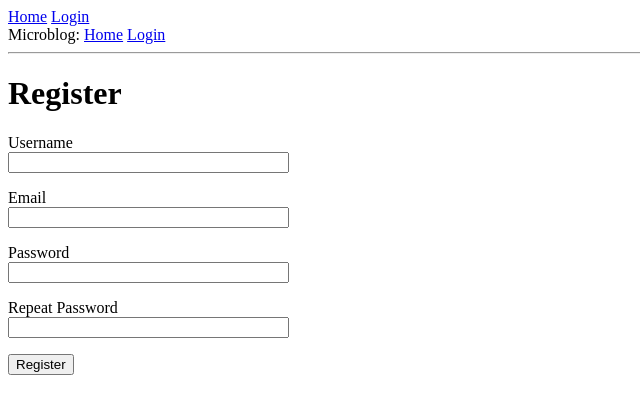
After one commit to yinkaoyeniyi10/practice_folder, a Flask app: page /register in a window 1280 px wide. The commit adds this page. Shown: the top 414 px of the page, without its empty margins (0-640 px from the left). Run offline with Flask 3, Linux system fonts and the light colour scheme.

Commit message:
Finished working Login/Registration Form for new users

```diff
--- a/app/forms.py
+++ b/app/forms.py
@@ -1,8 +1,26 @@
 from flask_wtf import FlaskForm
 from wtforms import StringField, PasswordField, BooleanField, SubmitField
-from wtforms.validators import DataRequired
+from wtforms.validators import DataRequired, ValidationError, Email, EqualTo
+import sqlalchemy as sa
+from app import db
+from app.models import User
 class LoginForm(FlaskForm):
     username = StringField('Username', validators=[DataRequired()])
     password = PasswordField('Password', validators=[DataRequired()])
     remember_me = BooleanField('Remember Me')
     submit = SubmitField('Submit')
+class RegistrationForm(FlaskForm):
+    username = StringField('Username', validators=[DataRequired()])
+    email = StringField('Email', validators=[DataRequired(), Email()])
+    password = PasswordField('Password', validators=[DataRequired()])
+    # Makes sure you put in the right password!
+    password2 = PasswordField('Repeat Password', validators=[DataRequired(), EqualTo('password')])
+    submit = SubmitField('Register')
+    def validate_username(self, username):
+        user = db.session.scalar(sa.select(User).where(User.username == username.data))
+        if user is not None:
+            raise ValidationError('That username has already been taken! Please choose a new one!')
+    def validate_email(self, email):
+        user = db.session.scalar(sa.select(User).where(User.email == email.data))
+        if email is not None:
+            raise ValidationError('That email is not available! Please choose a new one!')
--- a/app/routes.py
+++ b/app/routes.py
@@ -1,10 +1,11 @@
-from flask import render_template, flash, redirect, url_for
+from flask import render_template, flash, redirect, url_for, request
 from flask_login import current_user, login_user, login_required, logout_user
 import sqlalchemy as sa
 from app import db
 from app.models import User
 from app import app
-from app.forms import LoginForm
+from app.forms import LoginForm, RegistrationForm
+from urllib.parse import urlsplit
 @app.route('/')
 @app.route('/index')
 @login_required
@@ -20,20 +21,41 @@ def index():
             'body': 'The Avengers movie was so cool!'
         }
     ]
-    return render_template('index.html', title='Home', user=user, posts=posts)
+    return render_template('index.html', title='Home', posts=posts)
 @app.route('/login', methods=['GET', 'POST'])
 def login():
+    # If statement checks if user is logged in
     if current_user.is_authenticated:
         return redirect(url_for('index'))
     form = LoginForm()
     if form.validate_on_submit():
         user = db.session.scalar(sa.select(User).where(User.username == form.username.data))
-        if user is None or not user.check_password(form.password.data):
+        if user is None or not user.check_password(form.password.data): #If user doesn't exist or password is wrong, enter wrong password message
             flash('Incorrect username or password!')
             return redirect(url_for('login'))
-        return redirect(url_for('index'))
+        login_user(user, remember=form.remember_me.data)
+        '''When the user tries to enter a page that requires login, they are taken to the login form
+        with the page they are trying to access saved as a "next_page" '''
+        next_page = request.args.get('next')
+        '''If there is no "next_page" OR the user is being redirected to another website somehow
+        simply take them to the home page'''
+        if not next_page or urlsplit(next_page).netloc != '':
+            return redirect(url_for('index'))
     return render_template('login.html', title='Sign In', form=form)
 @app.route('/logout')
 def logout():
     logout_user()
     return redirect(url_for('index'))
+@app.route('/register', methods=['GET', 'POST'])
+def register():
+    if current_user.is_authenticated:
+        return redirect(url_for('index'))
+    form = RegistrationForm()
+    if form.validate_on_submit():
+        user = User(username=form.username.data, email=form.email.data)
+        user.set_password(form.password.data)
+        db.session.add(user)
+        db.session.commit()
+        flash('Congratulations! You are now a registered user!')
+        return redirect(url_for('login'))
+    return render_template('register.html', title='Register', form=form)
--- a/app/templates/index.html
+++ b/app/templates/index.html
@@ -1,6 +1,6 @@
 {% extends "base.html" %}
 {% block content %}
-    <h1>Hi, {{user.username}}!</h1>
+    <h1>Hi, {{current_user.username}}!</h1>
     {% for post in posts %}
     <div><p>{{post.author.username}} says: <b>{{post.body}}</b></p></div>
     {% endfor %}
--- a/app/templates/login.html
+++ b/app/templates/login.html
@@ -20,4 +20,5 @@
         <p> {{form.remember_me() }} {{ form.remember_me.label }}</p>
         <p> {{ form.submit() }}</p>
     </form>
+    <p>New User? <a href="{{url_for('register')}}">Click To Register</a></p>
 {% endblock %}
--- /dev/null
+++ b/app/templates/register.html
@@ -0,0 +1,36 @@
+{% extends "base.html" %}
+{% block content %}
+    <h1>Register</h1>
+    <form action="" method="post">
+        {{form.hidden_tag() }}
+        <p>
+            {{form.username.label}}<br>
+            {{form.username(size=32)}}<br>
+            {% for error in form.username.errors%}
+            <span style="color: red;">[{{error}}]</span>
+            {% endfor %}
+        </p>
+        <p>
+            {{form.email.label}}<br>
+            {{form.email(size=32)}}<br>
+            {% for error in form.email.errors%}
+            <span style="color: red;">[{{error}}]</span>
+            {% endfor %}
+        </p>
+        <p>
+            {{form.password.label}}<br>
+            {{form.password(size=32)}}<br>
+            {% for error in form.email.errors%}
+            <span style="color: red;">[{{error}}]</span>
+            {% endfor %}
+        </p>
+        <p>
+            {{form.password2.label}}<br>
+            {{form.password2(size=32)}}<br>
+            {% for error in form.email.errors%}
+            <span style="color: red;">[{{error}}]</span>
+            {% endfor %}
+        </p>
+        <p>{{form.submit()}}</p>
+    </form>
+{% endblock %}
```
Also changed, not shown: app.db.
